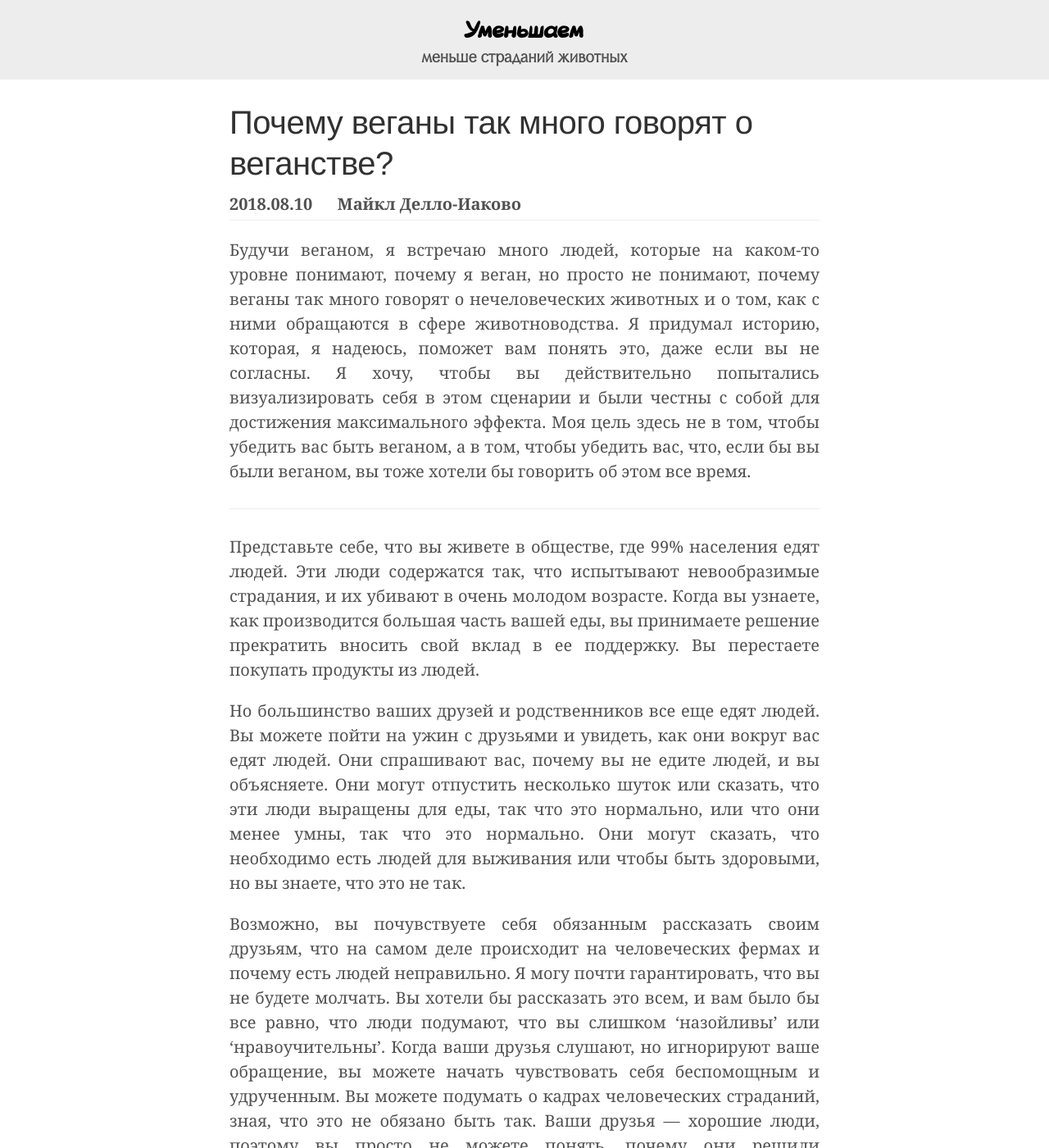
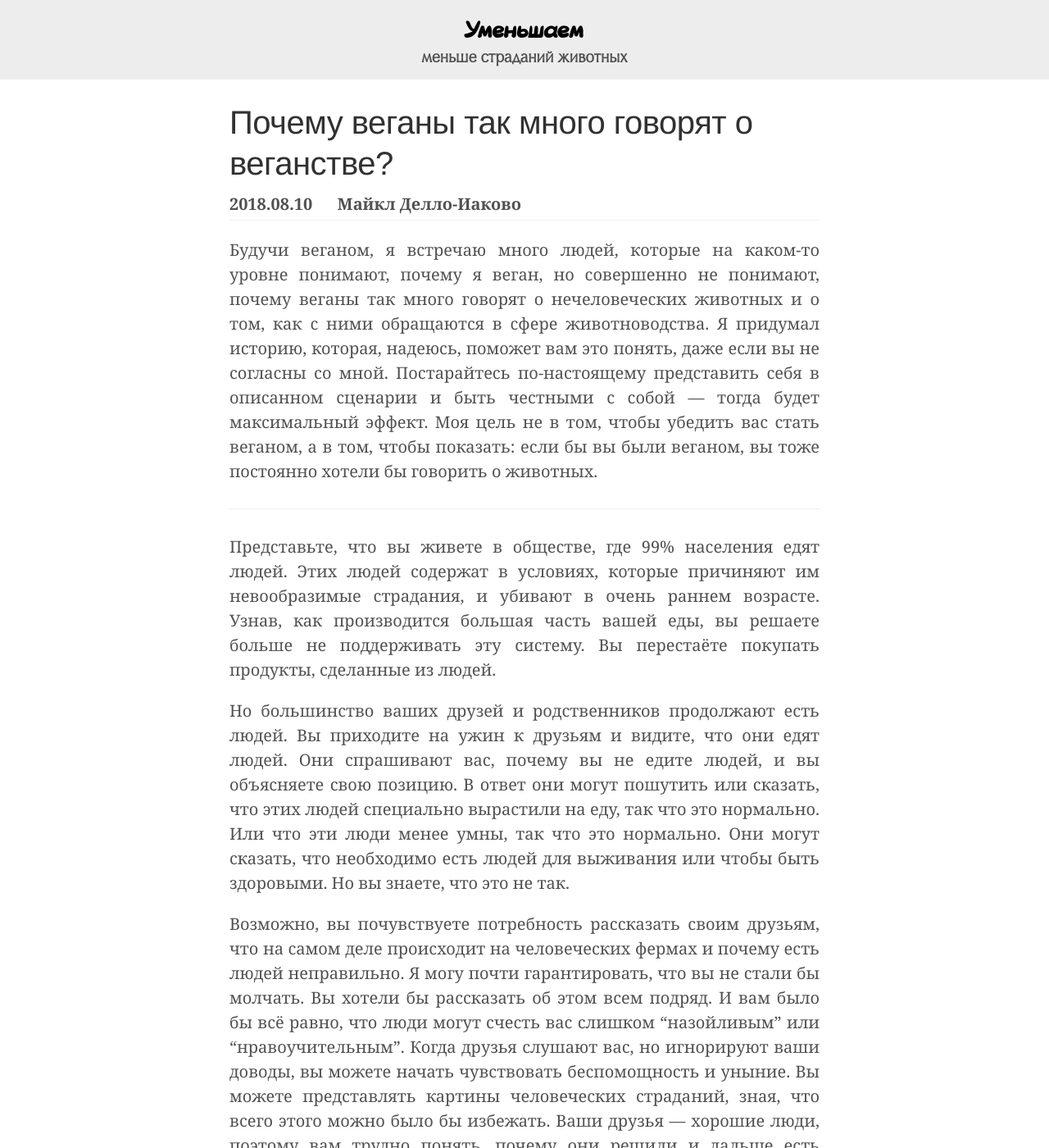
Before and after one commit to Umenshaem/umenshaem.github.io, a Jekyll site: the page built from _articles/michael-dello-iacovo-why-do-vegans-talk-about-veganism-so-much.md, in a window 1280 px wide and 1400 px high. Shown: the whole window at 82% size. Built offline with Jekyll 4.4.1, drawn with Linux system fonts in a browser that asks for light colours; some of the changed text lies outside the part shown.

Commit message:
Update michael-dello-iacovo-why-do-vegans-talk-about-veganism-so-much.md

```diff
--- a/_articles/michael-dello-iacovo-why-do-vegans-talk-about-veganism-so-much.md
+++ b/_articles/michael-dello-iacovo-why-do-vegans-talk-about-veganism-so-much.md
@@ -8,35 +8,18 @@ original: http://www.michaeldello.com/vegans-talk-veganism-much/
 original_date:
   - 2018.08.10
 translated_by: К. Кирдан
+last_updated: 2026.06.28
 ---
-Будучи веганом, я встречаю много людей, которые на каком-то уровне понимают, почему я веган, но просто не понимают, почему веганы так много говорят о нечеловеческих животных и о том, как с ними обращаются в сфере животноводства. Я придумал историю, которая, я надеюсь, поможет вам понять это, даже если вы не согласны. Я хочу, чтобы вы действительно попытались визуализировать себя в этом сценарии и были честны с собой для достижения максимального эффекта. Моя цель здесь не в том, чтобы убедить вас быть веганом, а в том, чтобы убедить вас, что, если бы вы были веганом, вы тоже хотели бы говорить об этом все время.
+Будучи веганом, я встречаю много людей, которые на каком-то уровне понимают, почему я веган, но совершенно не понимают, почему веганы так много говорят о нечеловеческих животных и о том, как с ними обращаются в сфере животноводства. Я придумал историю, которая, надеюсь, поможет вам это понять, даже если вы не согласны со мной. Постарайтесь по-настоящему представить себя в описанном сценарии и быть честными с собой — тогда будет максимальный эффект. Моя цель не в том, чтобы убедить вас стать веганом, а в том, чтобы показать: если бы вы были веганом, вы тоже постоянно хотели бы говорить о животных.
 
 ---
 
-Представьте себе, что вы живете в обществе, где 99% населения едят людей. Эти люди содержатся так, что испытывают невообразимые страдания, и их убивают в очень молодом возрасте. Когда вы узнаете, как производится большая часть вашей еды, вы принимаете решение прекратить вносить свой вклад в ее поддержку. Вы перестаете покупать продукты из людей.
+Представьте, что вы живете в обществе, где 99% населения едят людей. Этих людей содержат в условиях, которые причиняют им невообразимые страдания, и убивают в очень раннем возрасте. Узнав, как производится большая часть вашей еды, вы решаете больше не поддерживать эту систему. Вы перестаёте покупать продукты, сделанные из людей.
 
-Но большинство ваших друзей и родственников все еще едят людей. Вы можете пойти на ужин с друзьями и увидеть, как они вокруг вас едят людей. Они спрашивают вас, почему вы не едите людей, и вы объясняете. Они могут отпустить несколько шуток или сказать, что эти люди выращены для еды, так что это нормально, или что они менее умны, так что это нормально. Они могут сказать, что необходимо есть людей для выживания или чтобы быть здоровыми, но вы знаете, что это не так.
+Но большинство ваших друзей и родственников продолжают есть людей. Вы приходите на ужин к друзьям и видите, что они едят людей. Они спрашивают вас, почему вы не едите людей, и вы объясняете свою позицию. В ответ они могут пошутить или сказать, что этих людей специально вырастили на еду, так что это нормально. Или что эти люди менее умны, так что это нормально. Они могут сказать, что необходимо есть людей для выживания или чтобы быть здоровыми. Но вы знаете, что это не так.
 
-Возможно, вы почувствуете себя обязанным рассказать своим друзьям, что на самом деле происходит на человеческих фермах и почему есть людей неправильно. Я могу почти гарантировать, что вы не будете молчать. Вы хотели бы рассказать это всем, и вам было бы все равно, что люди подумают, что вы слишком ‘назойливы’ или ‘нравоучительны’. Когда ваши друзья слушают, но игнорируют ваше обращение, вы можете начать чувствовать себя беспомощным и удрученным. Вы можете подумать о кадрах человеческих страданий, зная, что это не обязано быть так. Ваши друзья — хорошие люди, поэтому вы просто не можете понять, почему они решили продолжить есть людей.
+Возможно, вы почувствуете потребность рассказать своим друзьям, что на самом деле происходит на человеческих фермах и почему есть людей неправильно. Я могу почти гарантировать, что вы не стали бы молчать. Вы хотели бы рассказать об этом всем подряд. И вам было бы всё равно, что люди могут счесть вас слишком "назойливым" или "нравоучительным". Когда друзья слушают вас, но игнорируют ваши доводы, вы можете начать чувствовать беспомощность и уныние. Вы можете представлять картины человеческих страданий, зная, что всего этого можно было бы избежать. Ваши друзья — хорошие люди, поэтому вам трудно понять, почему они решили и дальше есть людей.
 
 ---
 
-Возможно, вы не согласны с тем, что не-людям следует уделять этическое внимание. Возможно, вы думаете, что вкус их плоти перевешивает их страдания. Но благодаря этому мысленному эксперименту вы теперь можете понять, почему веганы так много говорят об этом. Потому что мы считаем, что не-люди так же или почти так же достойны морального рассмотрения, как и люди. Мы знаем, как легко уменьшить страдания, причиняемые животноводством, и нам трудно жить в обществе, где 99% людей не согласны с нами. Если вы думаете, что не можете этого понять, тогда вы обманываете кого-то, и это, вероятно, вы сами.
-
-
-
-/// Будучи веганом, я часто встречаю людей, которые в целом понимают, почему я стал веганом, но совершенно не понимают, почему веганы так много говорят о нечеловеческих животных и об их содержании в сельском хозяйстве. Я придумал историю, которая, надеюсь, поможет вам это понять, даже если вы не согласитесь с выводами. Постарайтесь по-настоящему представить себя в описанной ситуации и быть честными с собой — тогда эффект будет максимальным. Моя цель не в том, чтобы убедить вас стать веганом, а в том, чтобы показать: если бы вы были веганом, вы, вероятно, тоже говорили бы об этом постоянно.
-
-Представьте, что вы живёте в обществе, где 99% населения употребляют в пищу людей. Этих людей выращивают в условиях, причиняющих невообразимые страдания, а убивают в очень раннем возрасте. Узнав, как производится большая часть продуктов питания, вы решаете больше не участвовать в этой системе. Вы перестаёте покупать продукты человеческого происхождения.
-
-Но большинство ваших друзей и родственников продолжают есть людей. Вы приходите с друзьями на ужин и видите, как они едят человеческое мясо. Они спрашивают, почему вы этого не делаете, и вы объясняете свою позицию. В ответ они могут пошутить или сказать, что этих людей специально разводят для еды, а значит, всё в порядке. Или что они менее умны, чем остальные люди, а потому это допустимо. Они могут утверждать, что есть людей необходимо для выживания или для здоровья, хотя вы знаете, что это не так.
-
-Возможно, вы почувствуете потребность рассказать своим друзьям, что на самом деле происходит на человеческих фермах и почему есть этих людей неправильно. Я почти уверен, что вы не стали бы молчать. Вам хотелось бы рассказать об этом всем подряд, и вас мало волновало бы, считают ли вас слишком навязчивым или морализаторствующим.
-
-Когда друзья выслушивают вас, но всё равно игнорируют ваши доводы, вы можете начать чувствовать бессилие и уныние. Вы будете вспоминать видеозаписи страданий людей и понимать, что всего этого можно было бы избежать. Ваши друзья — хорошие люди, и потому вам будет трудно понять, почему они продолжают есть людей.
-
-Возможно, вы не согласны с тем, что нечеловеческие животные заслуживают морального внимания. Возможно, вы считаете, что удовольствие от вкуса их мяса перевешивает их страдания. Но этот мысленный эксперимент позволяет понять, почему веганы так часто говорят об этой теме.
-
-Причина в том, что мы действительно считаем нечеловеческих животных существами, заслуживающими морального внимания в той же или почти в той же степени, что и люди. Мы знаем, насколько легко можно уменьшить страдания, причиняемые животноводством, и нам трудно жить в обществе, где 99% людей с нами не согласны.
-
-Если вам кажется, что вы всё равно не можете этого понять, то, скорее всего, вы обманываете кого-то. И, вероятнее всего, самого себя.
+Возможно, вы не согласны с тем, что нечеловеческие животные заслуживают этического рассмотрения. Возможно, вы думаете, что вкус их плоти перевешивает их страдания. Но этот мысленный эксперимент поможет вам понять, почему веганы так много говорят о животных и их проблемах. Причина в том, что по нашему мнению нечеловеческие животные достойны морального рассмотрения в той же или почти той же степени, что и люди. Мы знаем, как легко уменьшить страдания, причиняемые животноводством, и нам трудно жить в обществе, где 99% людей с нами не согласны. Если вам кажется, что вы не можете этого понять, то вы кого-то обманываете. Наверное, самих себя.
```
